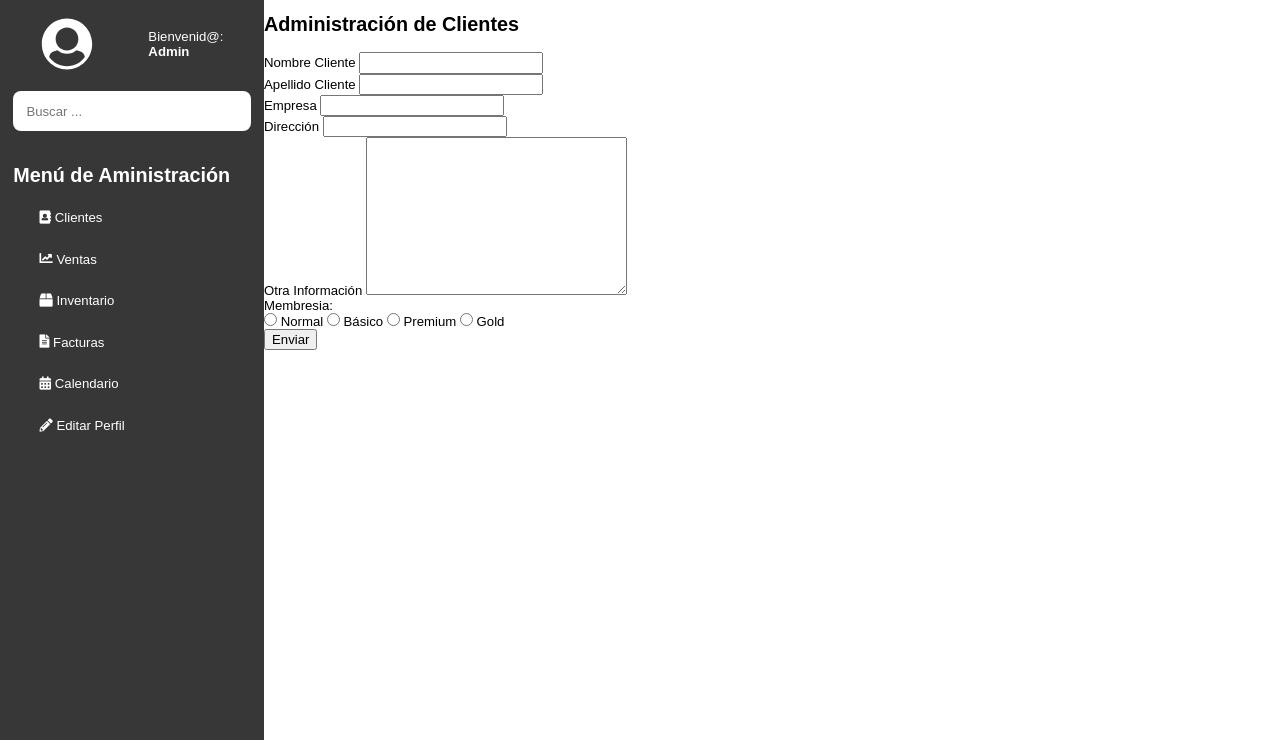
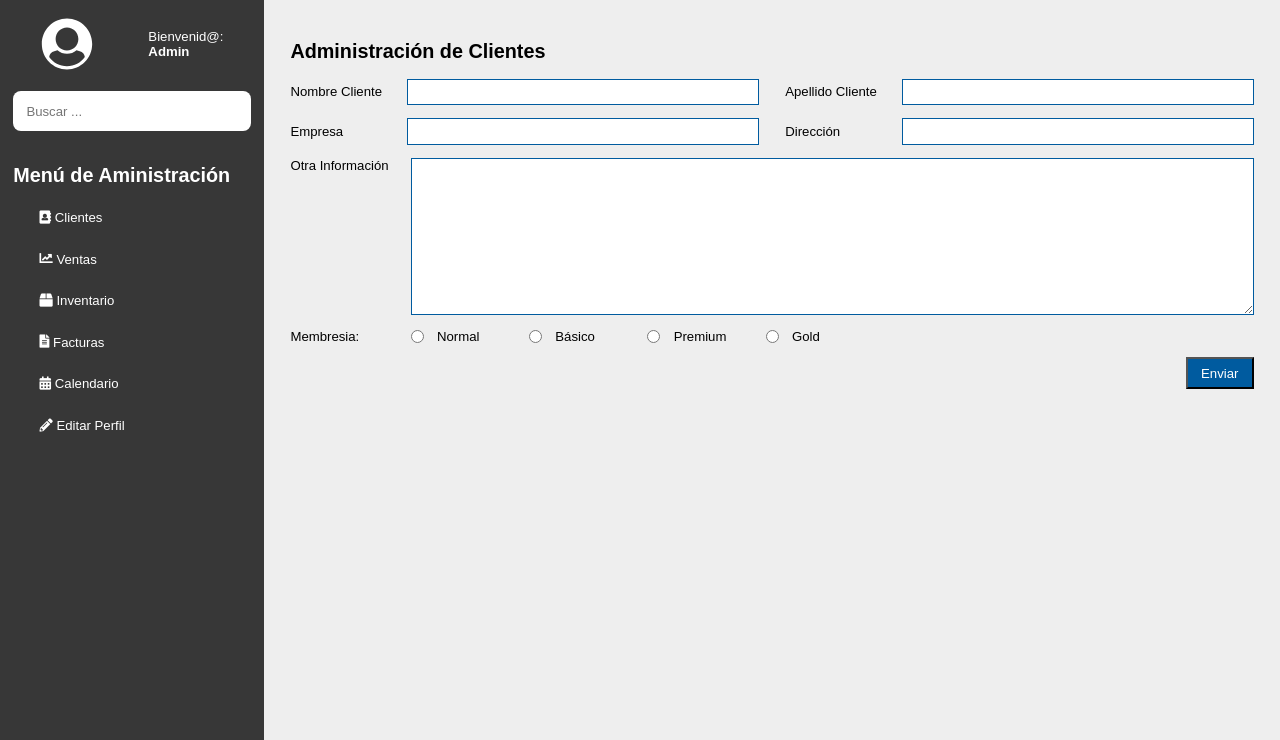
Before and after one commit to Alejandro-MOP/CSS_Flexbox_AdminFlex, a website: page index.html in a window 1280 px wide. Shown: the part 60-800 px from the top of the page. Drawn offline with nearby package versions, Linux system fonts and the light colour scheme; files that its build step writes are made by us from their sources.

Commit message:
Estilos para formulario

```diff
--- a/scss/_custom.scss
+++ b/scss/_custom.scss
@@ -12,6 +12,7 @@ html {
 body {
     font-family: $fuente_principal;
     height: 100%;
+    background-color: $gris;
 }
 img {
     max-width: 100%;
@@ -210,7 +211,71 @@ img {
         }
     }
 }
+
 .contenedor-principal {
     flex: 1;
     display: flex;
 }
+
+.contenido{
+    flex: 1;
+    padding: 2rem;
+}
+
+.formulario{
+    display: flex;
+    flex-wrap: wrap;
+    justify-content: space-between;
+
+    .campo {
+        flex: 0 0 100%;
+        display: flex;
+        margin-bottom: 1rem;
+        align-items: center;
+
+        @include tablet{
+            flex: 0 0 calc(50% - 1rem);
+        }
+
+
+        &.expandir {
+            flex: 0 0 calc(100%);
+            align-items: flex-start;
+
+            label{
+                flex: 0 0 12.5%;
+            }
+            textarea{
+                flex: 1;
+                border: 1px solid $primario;
+            }
+        }
+
+        label {
+            flex: 0 0 25%;
+        }
+        input[type="text"]{
+            flex: 0 0 75%;
+            height: 2rem;
+            border: 1px solid $primario;
+        }
+
+        .opciones{
+            display: flex;
+            flex: 1;
+
+            label{
+                padding-left: 1rem;
+            }
+        }
+
+        &.enviar{
+            display: flex;
+            justify-content: flex-end;
+
+            .boton {
+                @include boton($primario)
+            }
+        }
+    }
+}
```
